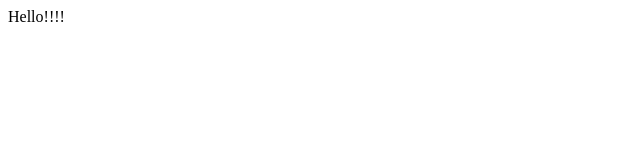
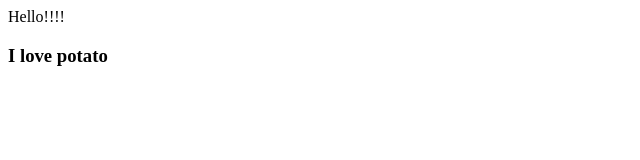
Before and after one commit to tonnac/React, a React (Create React App) app in the folder Projects/movie_app_2019/: page / in a window 1280 px wide. Shown: the top 160 px of the page, without its empty margins (0-640 px from the left). Built offline with nearby package versions, Linux system fonts and the light colour scheme.

Commit message:
2.0 Creating your first React Component

```diff
--- a/Projects/movie_app_2019/public/index.html
+++ b/Projects/movie_app_2019/public/index.html
@@ -28,7 +28,7 @@
   </head>
   <body>
     <noscript>You need to enable JavaScript to run this app.</noscript>
-    <div id="root"></div>
+    <div id="potato"></div>
     <!--
       This HTML file is a template.
       If you open it directly in the browser, you will see an empty page.
--- a/Projects/movie_app_2019/src/App.js
+++ b/Projects/movie_app_2019/src/App.js
@@ -1,9 +1,11 @@
 import React from 'react';
+import Potato from "./Potato";
 
 function App() {
   return (
     <div className="App">
       Hello!!!!
+      <Potato />
     </div>
   );
 }
--- /dev/null
+++ b/Projects/movie_app_2019/src/Potato.js
@@ -0,0 +1,7 @@
+import React from "react";
+
+function Potato(){
+    return <h3>I love potato</h3>;
+}
+
+export default Potato;
--- a/Projects/movie_app_2019/src/index.js
+++ b/Projects/movie_app_2019/src/index.js
@@ -2,4 +2,4 @@
 import ReactDOM from 'react-dom';
 import App from './App';
 
-ReactDOM.render(<App />, document.getElementById('root'));
+ReactDOM.render(<App />, document.getElementById('potato'));
```
